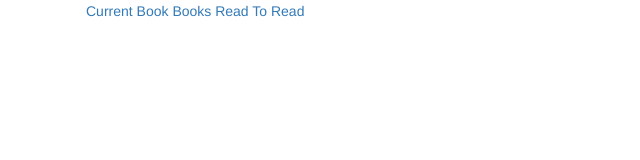
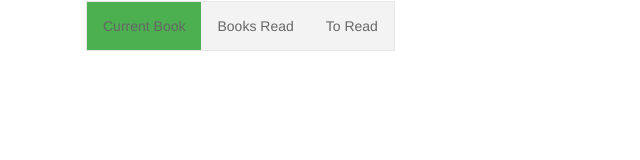
Before and after one commit to visetty/Reading-books-Tracker, a plain HTML site: page index.html in a window 1280 px wide. Shown: the whole page, without its empty margins (0-640 px from the left). Drawn offline with Linux system fonts and the light colour scheme.

Commit message:
css added to navbar

```diff
--- a/css/styles.css
+++ b/css/styles.css
@@ -0,0 +1,23 @@
+ul {
+    list-style-type: none;
+    margin: 0;
+    padding: 0;
+    overflow: hidden;
+    border: 1px solid #e7e7e7;
+    background-color: #f3f3f3;
+}
+
+li {
+    float: left;
+}
+
+li a {
+    display: block;
+    color: #666;
+    text-align: center;
+    padding: 14px 16px;
+    text-decoration: none;
+}
+.active {
+    background-color: #4CAF50;
+}
--- a/index.html
+++ b/index.html
@@ -20,9 +20,11 @@
         <!-- NEED THIS -->
         <div class="collapse navbar-collapse" id="navbarNavAltMarkup">
           <div class="navbar-nav">
-            <a class="nav-item nav-link active" href="#">Current Book <span class="sr-only">(current)</span></a>
-            <a class="nav-item nav-link" href="#">Books Read</a>
-            <a class="nav-item nav-link" href="#">To Read</a>
+            <ul>
+              <li><a class="nav-item nav-link active" href="#">Current Book <span class="sr-only">(current)</span></a></li>
+              <li><a class="nav-item nav-link" href="#">Books Read</a></li>
+              <li><a class="nav-item nav-link" href="#">To Read</a></li>
+          </ul>
           </div>
         </div>
       </nav>
```
